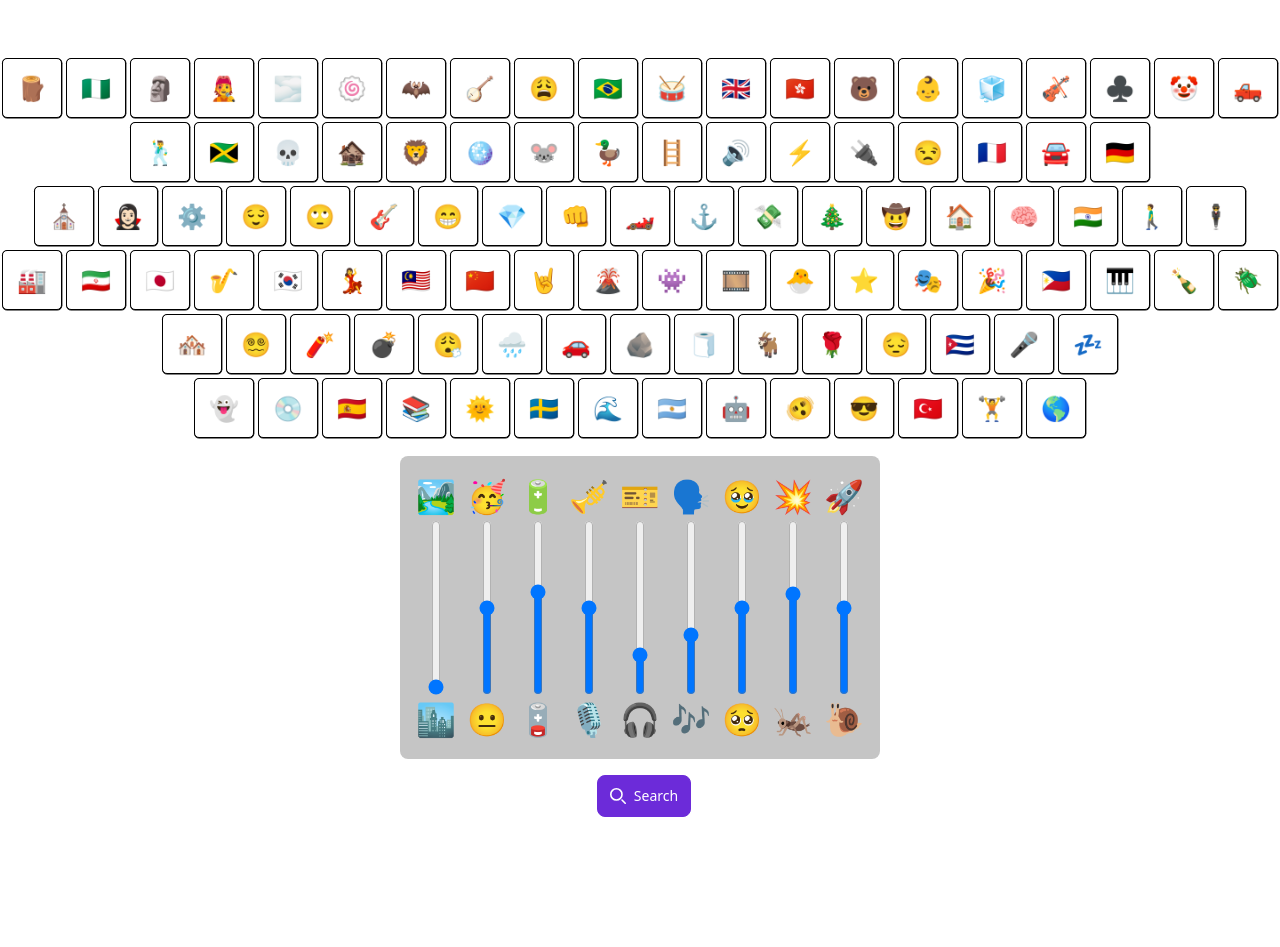
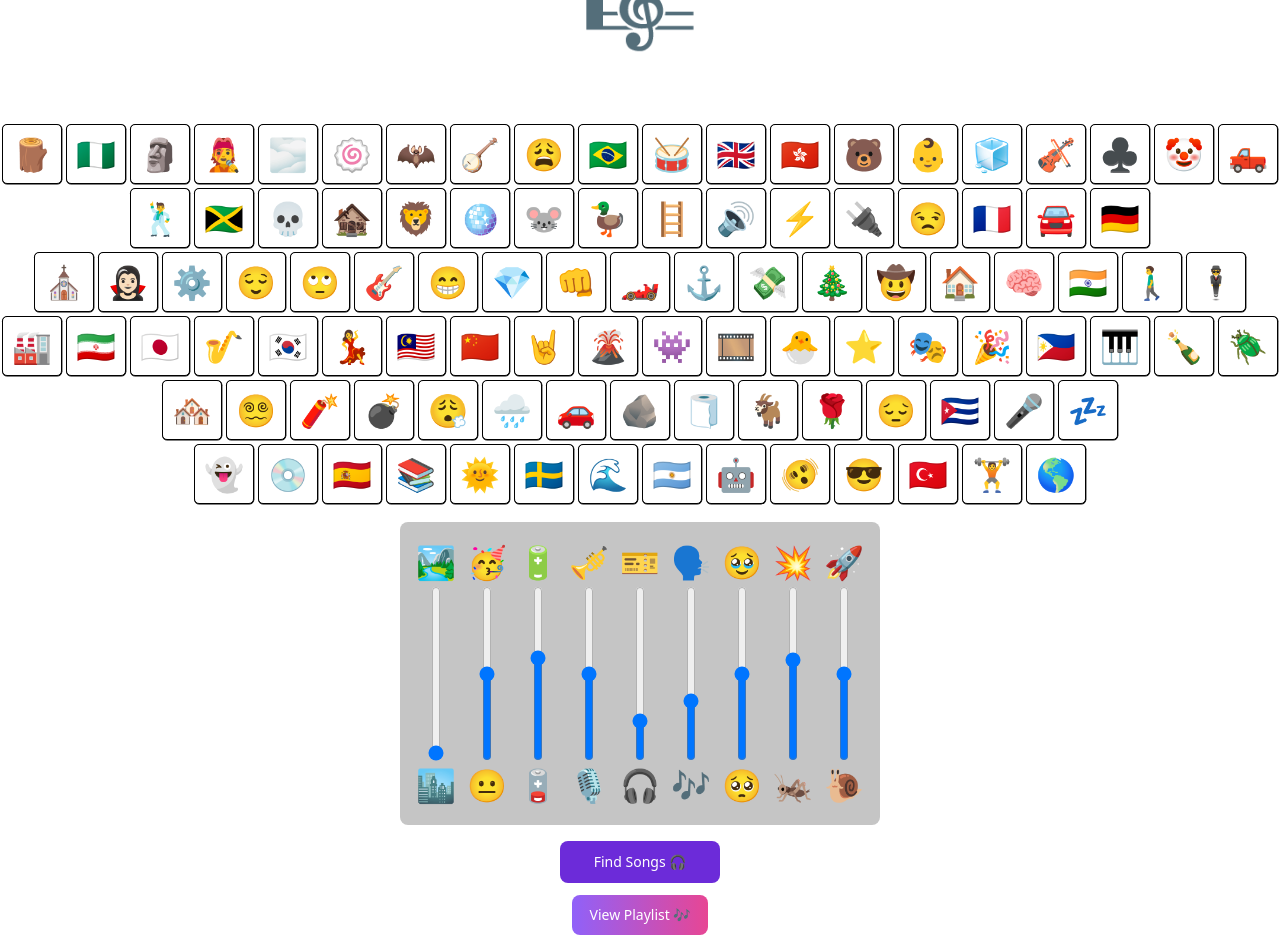
Before and after one commit to BattleshipDragonite/emojify, a React app: page /homepage in a window 1280 px wide. Shown: the part 200-1147 px from the top of the page. Before the commit the page ends 1017 px from the top, so only its background shows below. Built offline with nearby package versions, Linux system fonts and the light colour scheme; what grapheme-splitter would draw is missing.

Commit message:
Added playlist button with modal functionality

```diff
--- a/src/client/pages/EmojifyPage.tsx
+++ b/src/client/pages/EmojifyPage.tsx
@@ -3,10 +3,12 @@ import MetricsMixer from "../../components/MetricsMixer";
 import { genresMap } from "../../server/utils/emojiDict.ts";
 import { Modal, Button } from "flowbite-react";
 import { Carousel } from "flowbite-react";
+import NavBar from "../../components/NavBar.tsx";
 
 const EmojifyPage = () => {
   const [genre, setGenre] = useState("🎼");
-  const [openModal, setOpenModal] = useState(false);
+  const [openSongsModal, setOpenSongsModal] = useState(false);
+  const [openPlaylistModal, setOpenPlaylistModal] = useState(false);
 
   const songs = [
     {
@@ -34,9 +36,23 @@ const EmojifyPage = () => {
     }
   }
 
+  const searchFunction = () => {
+    // input params here
+    // input fetch request to spotify API with params as body
+
+    setSongIndex(0);
+    setOpenSongsModal(true);
+  }
+
+  const playlistFunction = () => {
+    setOpenPlaylistModal(true)
+  }
+
   const genres = Object.keys(genresMap);
 
   return (
+    <>
+    <NavBar />
     <div id="user-interface">
       <div className="genre-div">
         <h1 className="text-8xl m-20">{genre}</h1>
@@ -113,29 +129,13 @@ const EmojifyPage = () => {
         </div>
       </div>
       <MetricsMixer />
-      <button
-        onClick={() => setOpenModal(true)}
-        type="submit"
-        className="inline-flex items-center py-2.5 px-3 ms-2 text-sm font-medium text-white bg-purple-700 rounded-lg border border-purple-700 hover:bg-purple-800 focus:ring-4 focus:outline-none focus:ring-purple-300 dark:bg-purple-600 dark:hover:bg-purple-700 dark:focus:ring-purple-800"
-      >
-        <svg
-          className="w-4 h-4 me-2"
-          aria-hidden="true"
-          xmlns="http://www.w3.org/2000/svg"
-          fill="none"
-          viewBox="0 0 20 20"
-        >
-          <path
-            stroke="currentColor"
-            stroke-linecap="round"
-            stroke-linejoin="round"
-            stroke-width="2"
-            d="m19 19-4-4m0-7A7 7 0 1 1 1 8a7 7 0 0 1 14 0Z"
-          />
-        </svg>
-        Search
-      </button>
-      <Modal show={openModal} onClose={() => setOpenModal(false)}>
+      <div className="flex flex-col items-middle justify-center">
+          <Button onClick={() => searchFunction()} color='purple'>Find Songs 🎧</Button>
+
+      <Button onClick={() => playlistFunction()} className='m-3' gradientDuoTone="purpleToPink">View Playlist 🎶</Button>
+      </div>
+
+      <Modal show={openSongsModal} onClose={() => setOpenSongsModal(false)}>
         <Modal.Header>Selected Songs</Modal.Header>
         <Modal.Body>
           <div className="flex flex-col justify-center items-center">
@@ -153,11 +153,23 @@ const EmojifyPage = () => {
           </div>
         </Modal.Body>
         <Modal.Footer className="flex justify-between">
-            <Button color="purple" onClick={() => setOpenModal(false)}> Add song</Button>
+            <Button color="purple" onClick={() => setOpenSongsModal(false)}> Add song</Button>
             <Button color="red" onClick={() => nextSong()}>Next Song</Button>
         </Modal.Footer>
       </Modal>
+
+
+      <Modal show={openPlaylistModal} onClose={() => setOpenPlaylistModal(false)}>
+        <Modal.Header>Playlist</Modal.Header>
+        <Modal.Body>
+          {/* Add a playlist component here */}
+        </Modal.Body>
+        <Modal.Footer className="flex justify-between">
+            <Button color="purple" onClick={() => setOpenPlaylistModal(false)}> Add Playlist to Spotify</Button>
+        </Modal.Footer>
+      </Modal>
     </div>
+    </>
   );
 };
 
--- /dev/null
+++ b/src/components/NavBar.tsx
@@ -0,0 +1,20 @@
+import React from "react";
+import { Button } from "flowbite-react";
+
+
+const NavBar = () => {
+
+    const signout = () => {
+        // Add sign out functionality here
+        console.log('Sign out')
+    }
+
+    return (
+        <div className="flex justify-between m-3">
+            <h1>Emojify</h1>
+            <Button onClick={() => signout()} color="purple">Sign out</Button>
+        </div>
+    )
+}
+
+export default NavBar
--- a/src/index.css
+++ b/src/index.css
@@ -39,7 +39,7 @@
 }
 
 .keys h1 {
-    font-size: x-large;
+    font-size: 2rem;
 }
 
 body {
```
